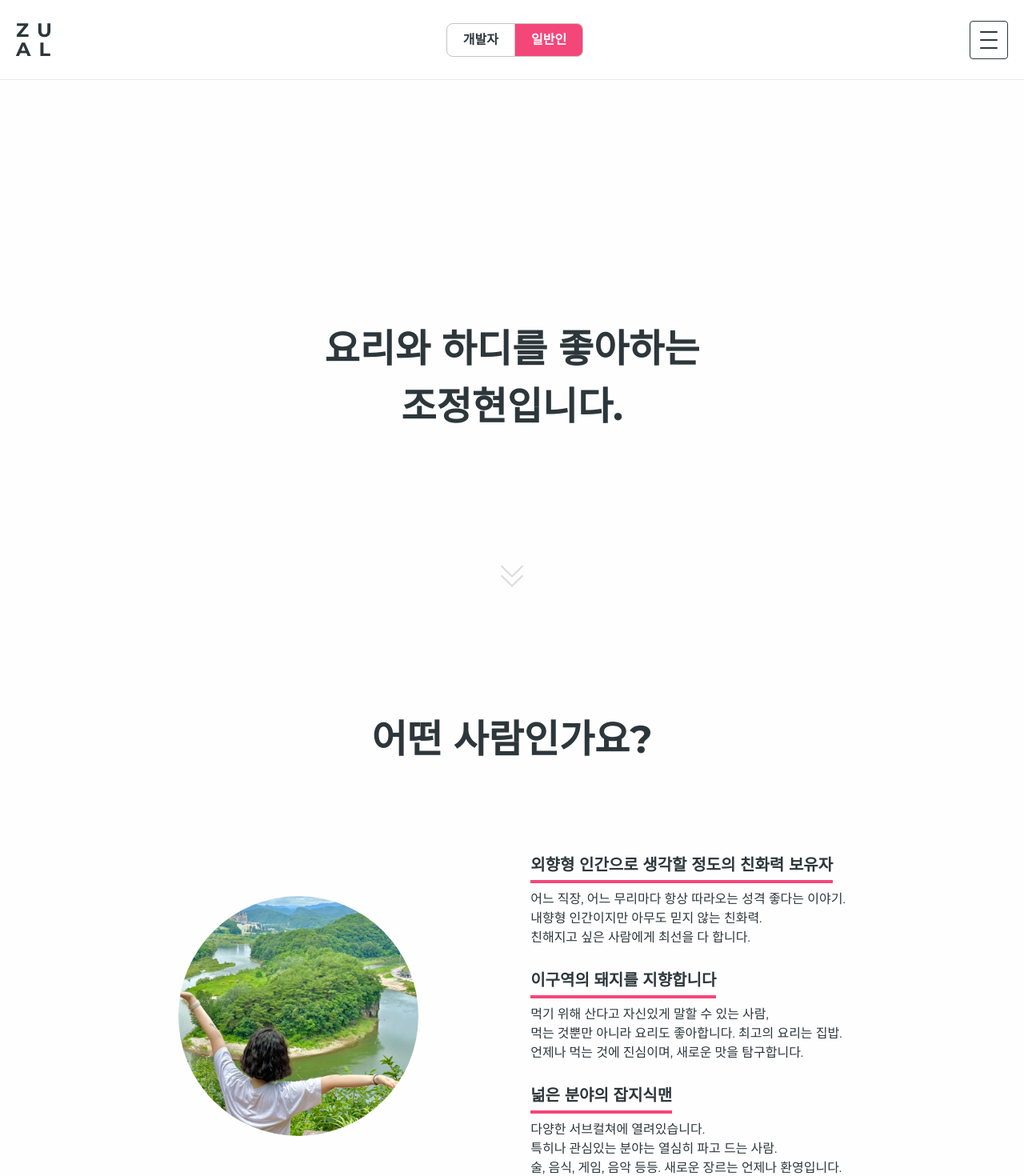
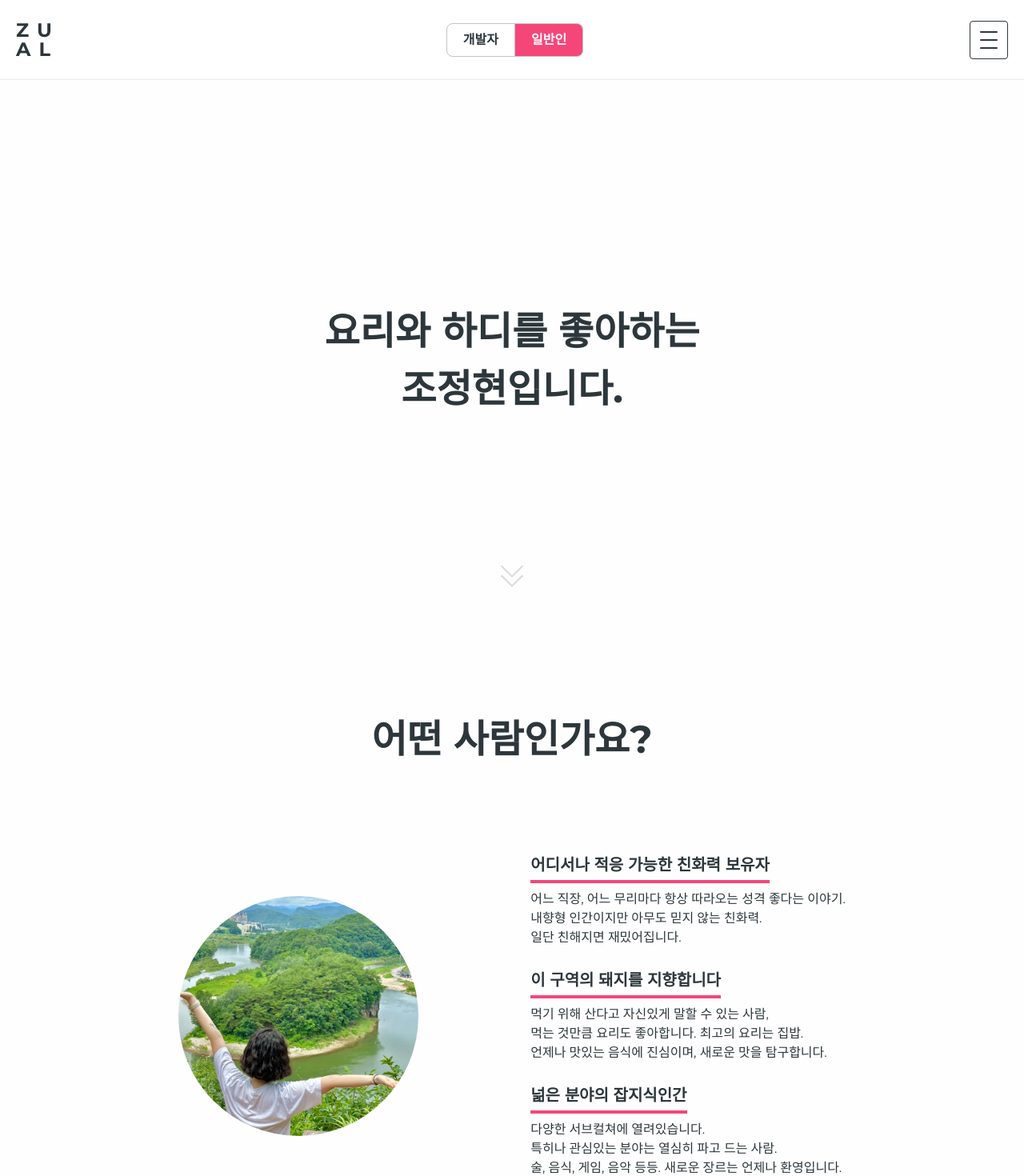
Before and after one commit to hardy-is-cat/portfolio, a Next.js app: page / in a window 1280 px wide. Shown: the top 1470 px of the page at 80% size. Built offline with nearby package versions, Linux system fonts and the light colour scheme.

Commit message:
[Chore] 단순 스타일, 소개글 수정

```diff
--- a/components/Footer.tsx
+++ b/components/Footer.tsx
@@ -25,5 +25,6 @@ const FooterBlock = styled.footer<{ $isDarkMode: boolean }>`
   p {
     ${({ theme }) => theme.flexWidth[1280]}
     text-transform: uppercase;
+    text-align: center;
   }
 `;
--- a/containers/Contact/Contact.tsx
+++ b/containers/Contact/Contact.tsx
@@ -50,6 +50,10 @@ const ContactWrapper = styled.div`
     font-size: ${({ theme }) => theme.fontSize.headline2};
     font-weight: 400;
 
+    a {
+      text-align: center;
+    }
+
     ${({ theme }) => theme.media.mobile} {
       gap: 4px;
 
--- a/containers/Header/GnbMenu.tsx
+++ b/containers/Header/GnbMenu.tsx
@@ -26,7 +26,7 @@ function GnbMenu() {
           </li>
           <li>
             <button type="button" onClick={() => scrollToHash("skills")}>
-              {IsDarkMode ? "보유 기술" : "보유 품목"}
+              {IsDarkMode ? "보유 기술" : "키워드"}
             </button>
           </li>
           <li>
@@ -85,8 +85,13 @@ const GnbMenuWrapper = styled.nav<{ $isGnbOpened: boolean }>`
     margin-bottom: 24px;
     font-weight: 300;
     color: inherit;
+    text-align: left;
     transition: all 0.1s;
     cursor: pointer;
+
+    ${({ theme }) => theme.media.tablet} {
+      font-size: ${({ theme }) => theme.fontSize.headline3};
+    }
 
     &::after {
       display: block;
--- a/containers/Introduce/Introduce.tsx
+++ b/containers/Introduce/Introduce.tsx
@@ -74,6 +74,11 @@ const IntroduceBlock = styled.div`
   align-items: center;
   gap: 140px;
 
+  ${({ theme }) => theme.media.tablet} {
+    flex-flow: column;
+    gap: 40px;
+  }
+
   ${({ theme }) => theme.media.mobile} {
     flex-flow: column;
     gap: 40px;
--- a/containers/MainVisual/MainVisual.tsx
+++ b/containers/MainVisual/MainVisual.tsx
@@ -7,6 +7,16 @@ import useScrollFadeIn from "utils/hooks/useScrollFadeIn";
 
 function MainVisual() {
   const IsDarkMode = useRecoilValue(darkModeState);
+  const convertString = (string: string) => {
+    return string.split("<br/>").map((string) => {
+      return (
+        <span key={string}>
+          {string}
+          <br />
+        </span>
+      );
+    });
+  };
 
   return (
     <MainVisualWrapper id="main-visual">
@@ -26,8 +36,12 @@ const MainVisualWrapper = styled.section`
   position: relative;
   top: 100px;
   width: 100%;
+  display: flex;
+  flex-flow: row;
+  justify-content: center;
+  align-items: center;
+  padding: 0;
   height: calc(100vh - 100px);
-  padding: 300px 0;
   margin-bottom: 100px;
   background-color: ${({ theme }) => theme.colors.bg};
   text-align: center;
@@ -35,6 +49,10 @@ const MainVisualWrapper = styled.section`
   p {
     font-size: 48px;
     font-weight: 700;
+
+    ${({ theme }) => theme.media.tablet} {
+      font-size: 32px;
+    }
   }
 `;
 
--- a/pages/api/Data.ts
+++ b/pages/api/Data.ts
@@ -93,21 +93,21 @@ export const introduceTextDev = [
 export const introduceTextNormal = [
   {
     id: 1,
-    title: "외향형 인간으로 생각할 정도의 친화력 보유자",
+    title: "어디서나 적응 가능한 친화력 보유자",
     paragraph: `어느 직장, 어느 무리마다 항상 따라오는 성격 좋다는 이야기.<br/>
     내향형 인간이지만 아무도 믿지 않는 친화력.<br/>
-    친해지고 싶은 사람에게 최선을 다 합니다.`,
+    일단 친해지면 재밌어집니다.`,
   },
   {
     id: 2,
-    title: "이구역의 돼지를 지향합니다",
+    title: "이 구역의 돼지를 지향합니다",
     paragraph: `먹기 위해 산다고 자신있게 말할 수 있는 사람,<br/>
-    먹는 것뿐만 아니라 요리도 좋아합니다. 최고의 요리는 집밥.<br/>
-    언제나 먹는 것에 진심이며, 새로운 맛을 탐구합니다.`,
+    먹는 것만큼 요리도 좋아합니다. 최고의 요리는 집밥.<br/>
+    언제나 맛있는 음식에 진심이며, 새로운 맛을 탐구합니다.`,
   },
   {
     id: 3,
-    title: "넒은 분야의 잡지식맨",
+    title: "넒은 분야의 잡지식인간",
     paragraph: `다양한 서브컬쳐에 열려있습니다.<br/>
       특히나 관심있는 분야는 열심히 파고 드는 사람.<br/>
       술, 음식, 게임, 음악 등등. 새로운 장르는 언제나 환영입니다.`,
@@ -328,6 +328,6 @@ export const galleryModalContent: GalleryModalTypes = {
       "/images/gallery/pic-zual4.jpeg",
     ],
     description:
-      "zual은 조정현입니다. 고등학교때 친구가 멍때리는 모습을 보고 침 좔좔 흘릴것 같다고 해서 붙여진 별명인데, 마음에 들어서 계속 쓰고 있습니다.<br/>사진 찍는걸 좋아하고 필름카메라도 좋아합니다. 저번 여름엔 스노클링의 재미를 알아 잡은 조개로 또 이것저것 해먹었습니다.<br/>집에서 음악 듣고 게임 하는 것도 좋아합니다. 인생게임은 몬스터헌터라고...25년에 신작 나오는 게임인데 정말 재밌습니다...🥺",
+      "zual은 조정현입니다. 고등학교때 친구가 멍때리는 모습을 보고 침 좔좔 흘릴것 같다고 해서 붙여진 별명인데, 마음에 들어서 계속 쓰고 있습니다.<br/>사진 찍는걸 좋아하고 필름카메라도 좋아합니다. 저번 여름엔 스노클링의 재미를 알아 잡은 조개로 또 이것저것 해먹었습니다.<br/>집에서 음악 듣고 게임 하는 것도 좋아합니다. 인생게임은 몬스터헌터라고...25년에 신작 나오는 게임인데 정말 재밌답니다...🥺",
   },
 };
```
Also changed, not shown: pages/api/data.ts (+7 -7 lines).
